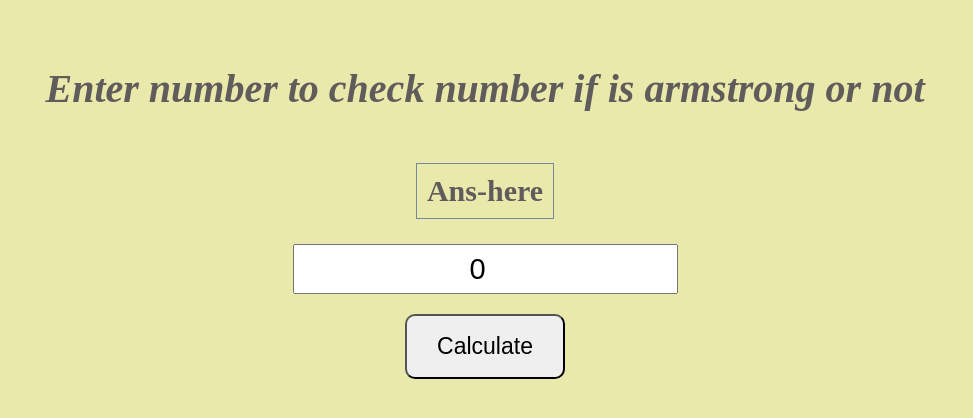
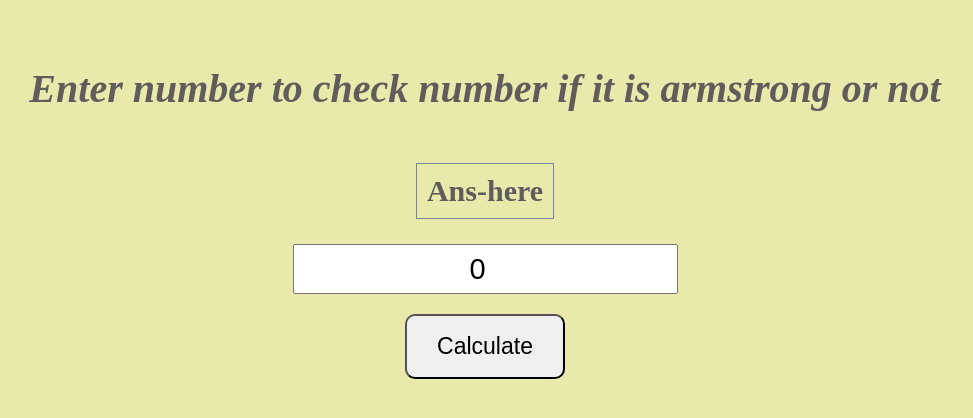
Before and after one commit to sandesh-at-git/Assn-6-Set-A-Que-3, a plain HTML site: page index.html in a window 1280 px wide. Shown: the whole page, without its empty margins (155-1128 px from the left). Drawn offline with Linux system fonts and the light colour scheme.

Commit message:
Update index.html

```diff
--- a/index.html
+++ b/index.html
@@ -53,7 +53,7 @@
 <body>
     <div class="container">
         <label for="factNum">
-            <h1>Enter number to check number if is armstrong or not</h1>
+            <h1>Enter number to check number if it is armstrong or not</h1>
         </label>
         <h2 id="ans-here">Ans-here</h2>
         <input type="number" value="0" name="factNum" id="givenNumber" min="1" />
```
